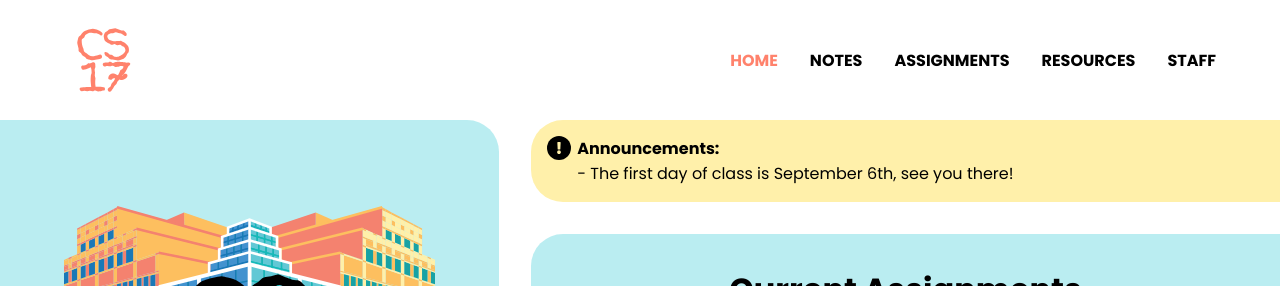
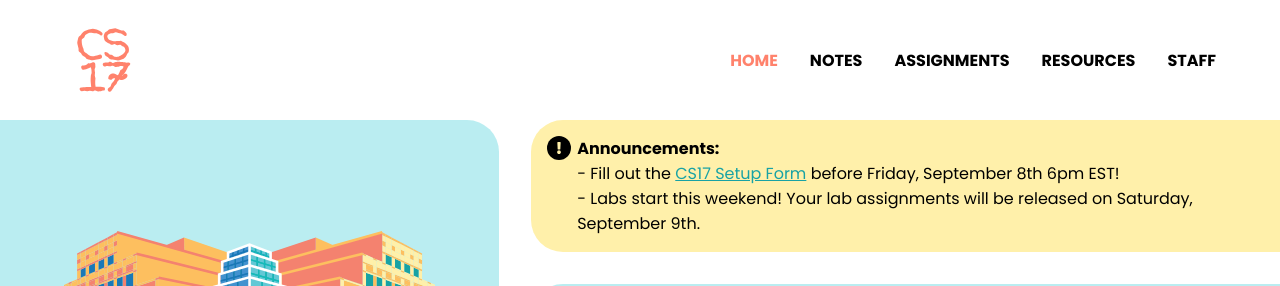
Before and after one commit to cs17-fall2023/cs17-fall2023.github.io, a React (Create React App) app: page / in a window 1280 px wide. Shown: the top 286 px of the page. Built offline with nearby package versions, Linux system fonts and the light colour scheme.

Commit message:
update announcements

```diff
--- a/src/Pages/HomePage/HomePage.js
+++ b/src/Pages/HomePage/HomePage.js
@@ -116,7 +116,11 @@
 							<div><FaExclamation /></div>
 							<p><mark>Announcements: </mark>
 							<br/>
-							- The first day of class is September 6th, see you there!
+								- Fill out the <a href="https://docs.google.com/forms/d/e/1FAIpQLSe5Z-RenFFdVuKq58EAzhfXAKpZyGVWYAcfSi8ht7IBffRK1A/viewform" target="_blank" rel="noopener noreferrer">
+								CS17 Setup Form
+								</a> before Friday, September 8th 6pm EST!
+							<br/>
+							- Labs start this weekend! Your lab assignments will be released on Saturday, September 9th.
 							</p>
 						</div>
 					</div>
```
